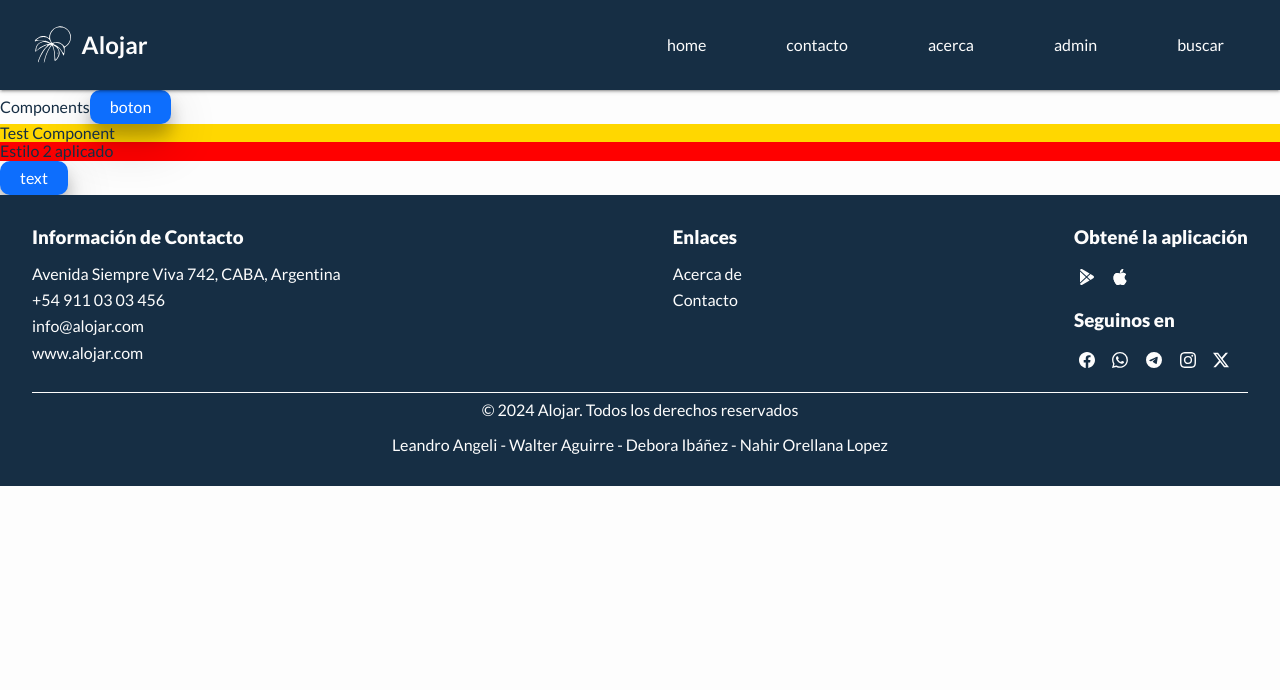
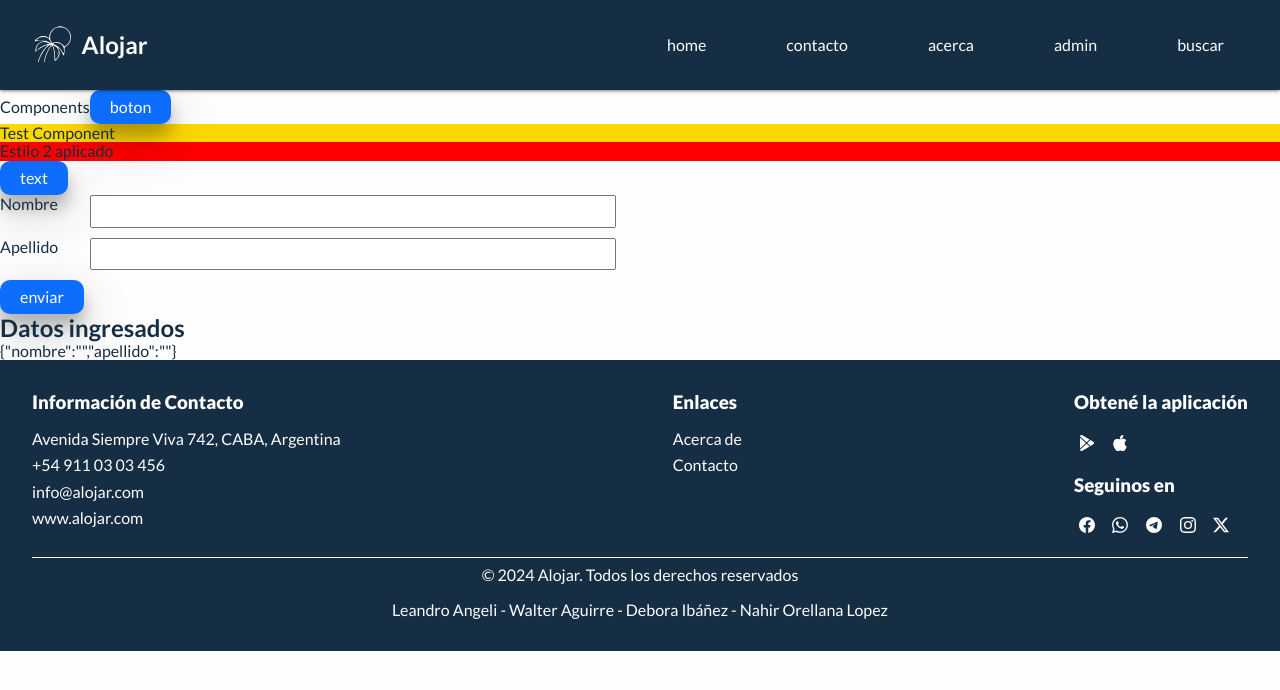
Before and after one commit to Leandro-Andres-Angeli/uner-desarrollo-web-tp-2, a React (Create React App) app: page /components in a window 1280 px wide. Shown: the top 690 px of the page. Built offline with nearby package versions, Linux system fonts and the light colour scheme.

Commit message:
form de prueba agregado

```diff
--- /dev/null
+++ b/src/components/FormPrueba.js
@@ -0,0 +1,41 @@
+import React, { useState } from 'react';
+
+const FormPrueba = () => {
+  const [user, setUser] = useState({ nombre: '', apellido: '' });
+
+  const handleSubmit = (event) => {
+    event.preventDefault();
+    // console.log(event.target.nombre.value);
+    // console.log(event.target.apellido.value);
+    console.log(event);
+    const formularioNombre = event.target.nombre.value;
+    const formularioApellido = event.target.apellido.value;
+
+    // setUser({nombre , apellido});
+    setUser({ nombre: formularioNombre, apellido: formularioApellido });
+    event.target.reset();
+  };
+  return (
+    <>
+      <form onSubmit={handleSubmit}>
+        <div>
+          <label>Nombre</label>
+          <input type='text' required name='nombre' />
+        </div>
+        <div>
+          <label>Apellido</label>
+          <input type='text' required name='apellido' />
+        </div>
+        <button type='submit'>enviar</button>
+      </form>
+      <div>
+        <h2>Datos ingresados</h2>
+        {JSON.stringify(user)}
+        {user.nombre}
+        {user.apellido}
+      </div>
+    </>
+  );
+};
+
+export default FormPrueba;
--- a/src/pages/Components.js
+++ b/src/pages/Components.js
@@ -1,6 +1,7 @@
 import React, { useEffect, useRef } from 'react';
 import Button from '../components/Button';
 import TestComponent from '../components/TestComponent';
+import FormPrueba from './../components/FormPrueba';
 const RemovableEv = () => {
   const ref = useRef();
   function handleClick({ currentTarget }) {
@@ -40,6 +41,7 @@ const Components = () => {
       <Button></Button>
       <TestComponent></TestComponent>
       <RemovableEv></RemovableEv>
+      <FormPrueba></FormPrueba>
     </section>
   );
 };
```
